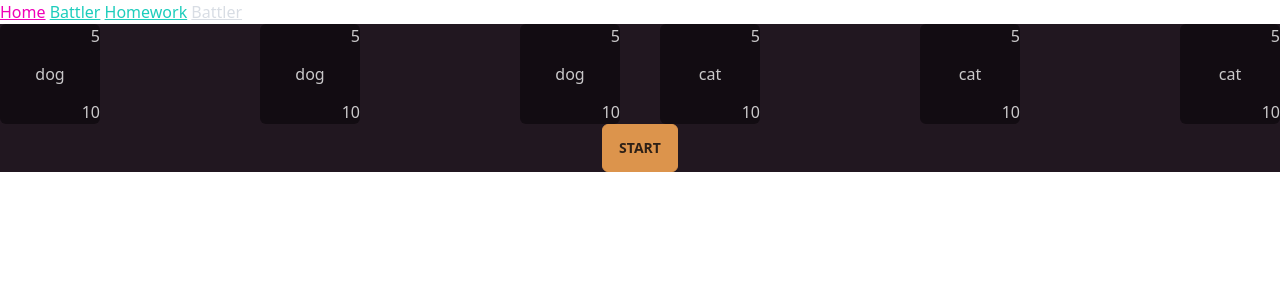
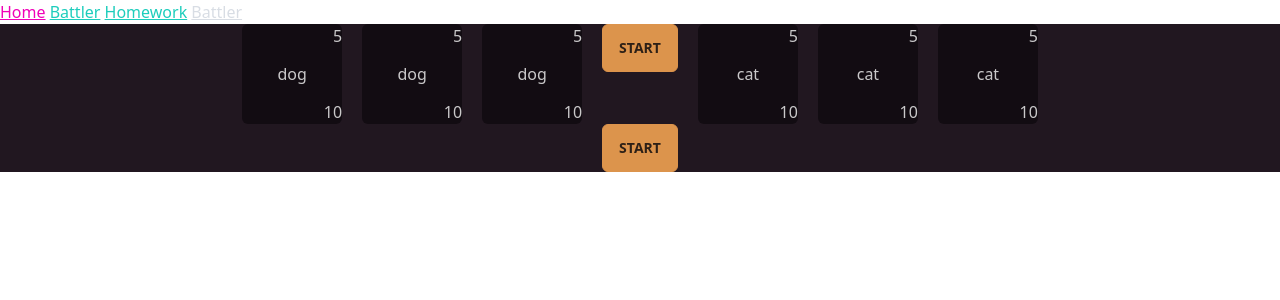
Before and after one commit to artesgo/farm-sim, a SvelteKit app: page /battler in a window 1280 px wide. Shown: the top 300 px of the page. Built offline with nearby package versions, Linux system fonts and the light colour scheme.

Commit message:
character layout

```diff
--- a/src/lib/battler/character.svelte
+++ b/src/lib/battler/character.svelte
@@ -2,6 +2,8 @@
     import type { ICharacter } from "./character";
 
     export let character: ICharacter;
+    // use this to reverse the portraits when we get images
+    export let reverse = false;
 </script>
 
 <div class="character bg-neutral text-neutral-content rounded-md">
--- a/src/routes/battler/+page.svelte
+++ b/src/routes/battler/+page.svelte
@@ -23,7 +23,6 @@
         player2 = cleanup(player2);
     }
 
-    // let aaron catch up from here
     function attack(p1: ICharacter[], p2: ICharacter[], index = 0) {
         let [attacker] = p2;
 
@@ -60,19 +59,24 @@
 </script>
 
 <div class="flex">
-
-    <div class="player1 player">
+    <div class="player1 player battler-reverse">
         {#each player1 as character}
-            <Character {character}></Character>
+            <Character {character} reverse></Character>
         {/each}
     </div>
+
+    <button
+        class="btn btn-primary border rounded-md items-center"
+        on:click={start}
+    >
+        Start
+    </button>
 
     <div class="player2 player">
         {#each player2 as character}
             <Character {character}></Character>
         {/each}
     </div>
-
 </div>
 
 <div class="flex justify-around">
@@ -87,8 +91,10 @@
 <style>
     .player {
         display: flex;
-        justify-content: space-between;
-        width: 640px;
+        justify-content: flex-start;
+        gap: 20px;
+        width: 1200px;
+        margin: 0 auto;
     }
     .player1 {
         margin-right: 20px;
@@ -96,4 +102,7 @@
     .player2 {
         margin-left: 20px;
     }
+    .battler-reverse {
+        flex-direction: row-reverse;
+    }
 </style>
```
